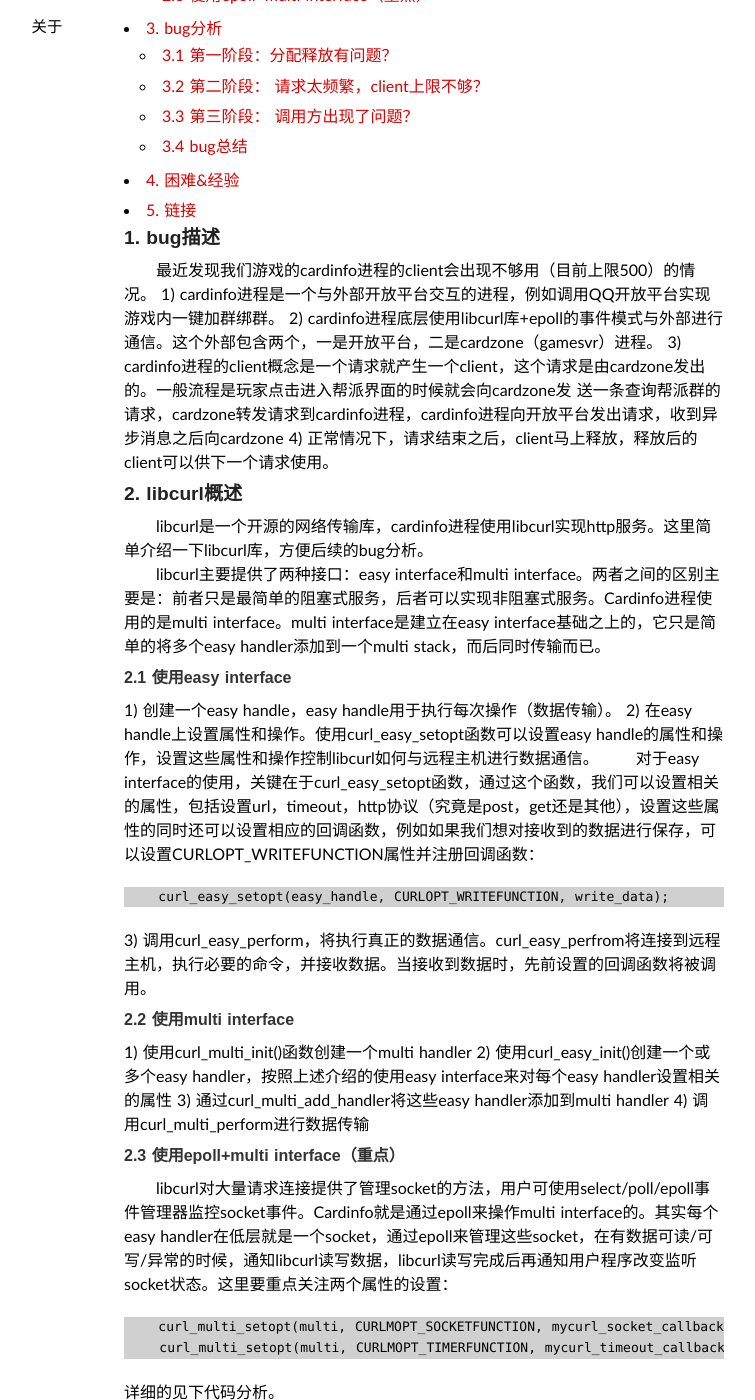
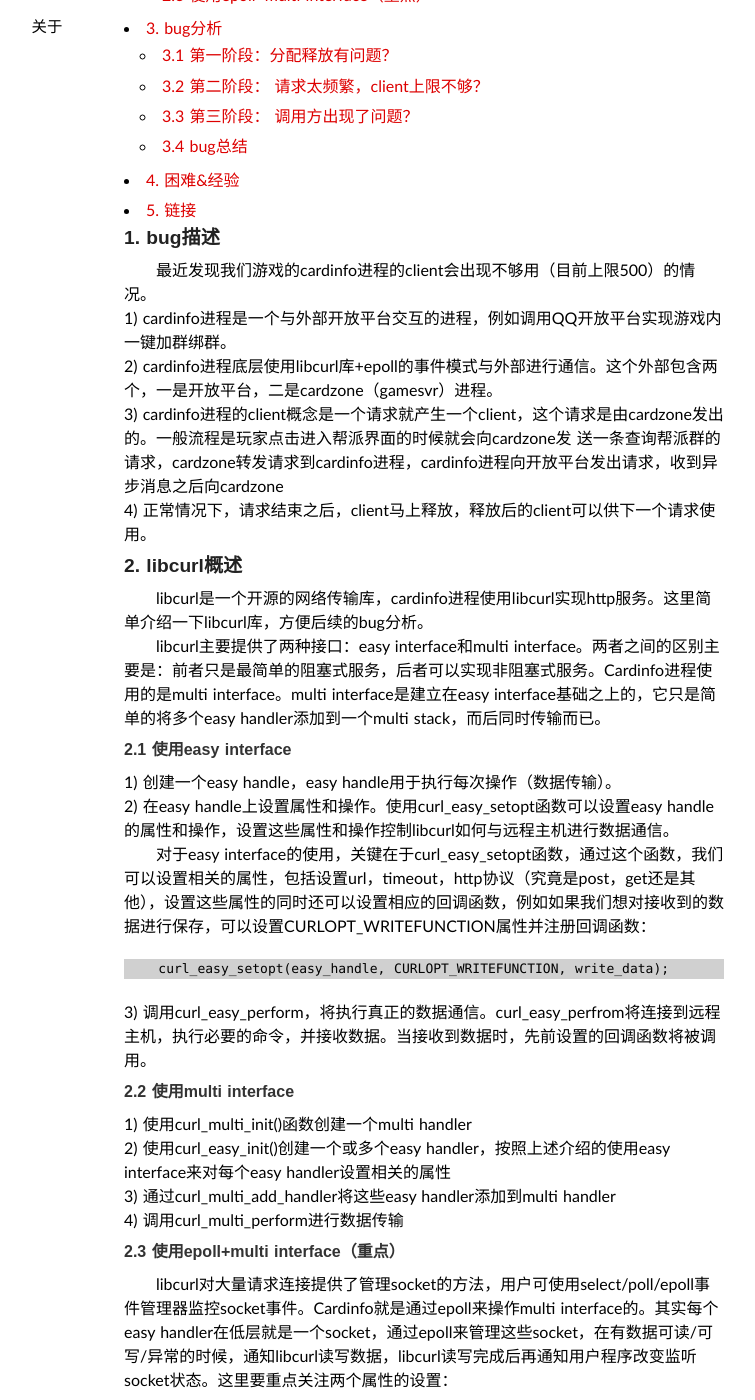
Before and after one commit to Haoson/Haoson.github.io, a Jekyll site: the page built from _posts/2015-06-08-one-line-fix.md, in a window 1280 px wide and 1400 px high, scrolled down 246 px. Shown: the whole window, without its empty margins (216-971 px from the left). Built offline with Jekyll 4.4.1, drawn with Linux system fonts in a browser that asks for light colours; some web fonts are replaced; comment, search, counter and statistics services are not loaded; some of the changed text lies outside the part shown.

Commit message:
fix align

```diff
--- a/_posts/2015-06-08-one-line-fix.md
+++ b/_posts/2015-06-08-one-line-fix.md
@@ -11,30 +11,30 @@ tags:
 {:toc}
 
 ### 1. bug描述
-　　最近发现我们游戏的cardinfo进程的client会出现不够用（目前上限500）的情况。
-1) cardinfo进程是一个与外部开放平台交互的进程，例如调用QQ开放平台实现游戏内一键加群绑群。
-2) cardinfo进程底层使用libcurl库+epoll的事件模式与外部进行通信。这个外部包含两个，一是开放平台，二是cardzone（gamesvr）进程。
-3) cardinfo进程的client概念是一个请求就产生一个client，这个请求是由cardzone发出的。一般流程是玩家点击进入帮派界面的时候就会向cardzone发        送一条查询帮派群的请求，cardzone转发请求到cardinfo进程，cardinfo进程向开放平台发出请求，收到异步消息之后向cardzone
-4) 正常情况下，请求结束之后，client马上释放，释放后的client可以供下一个请求使用。
+　　最近发现我们游戏的cardinfo进程的client会出现不够用（目前上限500）的情况。<br>
+1) cardinfo进程是一个与外部开放平台交互的进程，例如调用QQ开放平台实现游戏内一键加群绑群。 <br>
+2) cardinfo进程底层使用libcurl库+epoll的事件模式与外部进行通信。这个外部包含两个，一是开放平台，二是cardzone（gamesvr）进程。 <br>
+3) cardinfo进程的client概念是一个请求就产生一个client，这个请求是由cardzone发出的。一般流程是玩家点击进入帮派界面的时候就会向cardzone发        送一条查询帮派群的请求，cardzone转发请求到cardinfo进程，cardinfo进程向开放平台发出请求，收到异步消息之后向cardzone <br>
+4) 正常情况下，请求结束之后，client马上释放，释放后的client可以供下一个请求使用。 <br>
 
 ### 2. libcurl概述
 　　libcurl是一个开源的网络传输库，cardinfo进程使用libcurl实现http服务。这里简单介绍一下libcurl库，方便后续的bug分析。
 　　libcurl主要提供了两种接口：easy interface和multi interface。两者之间的区别主要是：前者只是最简单的阻塞式服务，后者可以实现非阻塞式服务。Cardinfo进程使用的是multi interface。multi interface是建立在easy interface基础之上的，它只是简单的将多个easy handler添加到一个multi stack，而后同时传输而已。
 
 #### 2.1 使用easy interface
-1) 创建一个easy handle，easy handle用于执行每次操作（数据传输）。
-2) 在easy handle上设置属性和操作。使用curl_easy_setopt函数可以设置easy handle的属性和操作，设置这些属性和操作控制libcurl如何与远程主机进行数据通信。
+1) 创建一个easy handle，easy handle用于执行每次操作（数据传输）。 <br>
+2) 在easy handle上设置属性和操作。使用curl_easy_setopt函数可以设置easy handle的属性和操作，设置这些属性和操作控制libcurl如何与远程主机进行数据通信。<br>
     　　对于easy interface的使用，关键在于curl_easy_setopt函数，通过这个函数，我们可以设置相关的属性，包括设置url，timeout，http协议（究竟是post，get还是其他），设置这些属性的同时还可以设置相应的回调函数，例如如果我们想对接收到的数据进行保存，可以设置CURLOPT_WRITEFUNCTION属性并注册回调函数：
 
         curl_easy_setopt(easy_handle, CURLOPT_WRITEFUNCTION, write_data);
 
-3) 调用curl_easy_perform，将执行真正的数据通信。curl_easy_perfrom将连接到远程主机，执行必要的命令，并接收数据。当接收到数据时，先前设置的回调函数将被调用。
+3) 调用curl_easy_perform，将执行真正的数据通信。curl_easy_perfrom将连接到远程主机，执行必要的命令，并接收数据。当接收到数据时，先前设置的回调函数将被调用。<br>
 
 #### 2.2 使用multi interface
-1) 使用curl_multi_init()函数创建一个multi handler
-2) 使用curl_easy_init()创建一个或多个easy handler，按照上述介绍的使用easy interface来对每个easy handler设置相关的属性
-3) 通过curl_multi_add_handler将这些easy handler添加到multi handler
-4) 调用curl_multi_perform进行数据传输
+1) 使用curl_multi_init()函数创建一个multi handler <br>
+2) 使用curl_easy_init()创建一个或多个easy handler，按照上述介绍的使用easy interface来对每个easy handler设置相关的属性<br>
+3) 通过curl_multi_add_handler将这些easy handler添加到multi handler <br>
+4) 调用curl_multi_perform进行数据传输<br>
 
 #### 2.3 使用epoll+multi interface（重点）
 　　libcurl对大量请求连接提供了管理socket的方法，用户可使用select/poll/epoll事件管理器监控socket事件。Cardinfo就是通过epoll来操作multi interface的。其实每个easy handler在低层就是一个socket，通过epoll来管理这些socket，在有数据可读/可写/异常的时候，通知libcurl读写数据，libcurl读写完成后再通知用户程序改变监听socket状态。这里要重点关注两个属性的设置：
@@ -52,28 +52,27 @@ tags:
 ![new_client函数定义](/assets/2.png)
 　　new_client逻辑很简单，从池子中取free block，成功就返回client指针，否则返回NULL。如果这里出错，那就是池子中的free block被耗尽。gdb断点确认下：
 ![gdb确认](/assets/3.png)
-　　果然，所有block已经全部分配出去。get_freeblock函数是blocklist提供的接口，blocklist作为基础数据结构被很多项目使用，这里面出现bug的可能性微乎及微，这里不提供源码，实际上在排查过程中，也进入get_freeblock中断点查看分配过程，确实没有问题。
+　　果然，所有block已经全部分配出去。get_freeblock函数是blocklist提供的接口，blocklist作为基础数据结构被很多项目使用，这里面出现bug的可能性微乎及微，这里不提供源码，实际上在排查过程中，也进入get_freeblock中断点查看分配过程，确实没有问题。<br>
 那么可能出现问题的是没有正确释放，先看一下free_client函数的定义：
 ![gdb确认](/assets/4.png)
-　　free_client的逻辑也是十分简单，free_block也是blocklist底层数据结构提供的接口，出现bug的可能性也很小。
+　　free_client的逻辑也是十分简单，free_block也是blocklist底层数据结构提供的接口，出现bug的可能性也很小。<br>
 综上述，排除了分配释放函数出错的可能性。
 
 #### 3.2 第二阶段： 请求太频繁，client上限不够？
-　　目前client上限是500，一个请求等同于一个client，如果请求太频繁，是有可能导致分配失败。从两个方面验证这个假设：
-1) 从之前正常分配释放的日志来看：
+　　目前client上限是500，一个请求等同于一个client，如果请求太频繁，是有可能导致分配失败。从两个方面验证这个假设：<br>
+1) 从之前正常分配释放的日志来看：<br>
 ![分配client日志](/assets/5.png)
-　　new一个client之后，处理请求，请求结束之后立马free client。对于这种短链接，即使某一时刻请求数飙升超过上限，之后的时候也应该有请求能够得到响应并打印日志。实际上在错误日志中我们发现一旦client满了之后，再也不能够处理任何请求，也就说，所有block一旦分配完毕，再也没有被释放出来。从这个角度来看，应该可以排除请求太频繁导致client超上限处理不过来的猜测。
-2) 分析分配频率和释放频率
-　　实际排查过程中我试图通过定量分析new client的频率和free client的频率来验证是否是请求太频繁的原因。对于new client频率的计算主要手段是统计日志，统计每分钟new 的数量，随机抽样十分钟，然后求平均数，基本可以得出平均每分钟new client的数量；对于free client的频率统计相对较麻烦，主要是通过分析调用方的调用频率，这里暂且不详细描述，可以参见第三阶段分析。
-　　这种分析方法非常麻烦，我也在这里浪费了不少时间，其实通过第一种的逻辑分析就可以排除请求太频繁的猜测，但是当时总觉得定量比定性分析准确。
+　　new一个client之后，处理请求，请求结束之后立马free client。对于这种短链接，即使某一时刻请求数飙升超过上限，之后的时候也应该有请求能够得到响应并打印日志。实际上在错误日志中我们发现一旦client满了之后，再也不能够处理任何请求，也就说，所有block一旦分配完毕，再也没有被释放出来。从这个角度来看，应该可以排除请求太频繁导致client超上限处理不过来的猜测。<br>
+2) 分析分配频率和释放频率<br>
+　　实际排查过程中我试图通过定量分析new client的频率和free client的频率来验证是否是请求太频繁的原因。对于new client频率的计算主要手段是统计日志，统计每分钟new 的数量，随机抽样十分钟，然后求平均数，基本可以得出平均每分钟new client的数量；对于free client的频率统计相对较麻烦，主要是通过分析调用方的调用频率，这里暂且不详细描述，可以参见第三阶段分析。<br>
+　　这种分析方法非常麻烦，我也在这里浪费了不少时间，其实通过第一种的逻辑分析就可以排除请求太频繁的猜测，但是当时总觉得定量比定性分析准确。<br>
 
 #### 3.3 第三阶段： 调用方出现了问题？
 分配和释放的代码如下（做了简化处理）：
 ![new_client调用函数定义](/assets/6.png)
 ![free_client调用函数定义](/assets/7.png)
-　　可以看出，new client调用时机 请求到达cardinfo进程的时候，free client有两处，一处是curl_multi_add_handle调用失败的时候，第二处是curl_multi_info_read从multi handler成功读取完数据的时候，也就是请求完成的时候释放。
-
-　　对于new client，可以看到没有并无任何令人迷惑的地方，断点调试之后也没发现异常，这里暂且不表，重点分析free client的两处场景，分析之前先把整个流程和重要函数调用介绍一遍：
+　　可以看出，new client调用时机 请求到达cardinfo进程的时候，free client有两处，一处是curl_multi_add_handle调用失败的时候，第二处是curl_multi_info_read从multi handler成功读取完数据的时候，也就是请求完成的时候释放。<br>
+　　对于new client，可以看到没有并无任何令人迷惑的地方，断点调试之后也没发现异常，这里暂且不表，重点分析free client的两处场景，分析之前先把整个流程和重要函数调用介绍一遍：<br>
 　　curl_multi_add_handle作用在libcurl概述章节有简单介绍。而且在libcurl概述章节中的使用用epoll+multi interface小节中，提到了两个重要属性的设置：
 
         curl_multi_setopt(multi, CURLMOPT_TIMERFUNCTION, mycurl_timeout_callback);
@@ -87,7 +86,7 @@ tags:
 
 这里的update_timer就会改变left值，最终也就是的回调被调用。
 
-再分析一下mycurl_timeout_callback：
+再分析一下mycurl_timeout_callback：<br>
 　　回调中先调用curl_multi_socket_action[^2]，然后调用mycurl_readinfo（见上定义）。curl_multi_socket_action将初始化请求并得到一个socket(fd)，然后调用上述提到的第二个重要参数设置的mycurl_socket_callback回调。先看看这个回调的函数定义（代码有简化）：
 ![mycurl_socket_callback回调函数定义-1](/assets/9.png)
 ![mycurl_socket_callback回调函数定义-2](/assets/10.png)
@@ -100,17 +99,17 @@ tags:
 - 第一处是add handle未成功的时候，也就是数据传输之前，handle获取失败，直接free掉，这里相当于检查，通过错误日志来看，client满之前数据传输日志已经打印出来，所以排除掉这里出问题的可能。
 - 第二处是在请求处理结束之后正常释放，如果这里出问题，那也就是handle状态不是CURLMSG_DONE,所以代码没有执行到这一步。继续看日志，由于mycurl_readinfo（定义见上）中打印了日志，
 ![日志打印](/assets/13.png)
-且日志文件中也出现了要打印的内容，这里让人无比疑惑，到底是谁出错导致没释放？这个地方组内同事帮我做了两件很重要的工作：
+且日志文件中也出现了要打印的内容，这里让人无比疑惑，到底是谁出错导致没释放？这个地方组内同事帮我做了两件很重要的工作：<br>
 一是发现了日志文件中出现的一两次的错误（40多万条日志数据中出现了两次）：
 ![errno9错误](/assets/14.png)
-二是为线上cardinfo进程的错误日志添加了更多输出信息：打印每次分配释放的序列号。
+二是为线上cardinfo进程的错误日志添加了更多输出信息：打印每次分配释放的序列号。<br>
 　　对于错误日志中出现的errno=9，也就是bad file fd，文件描述符出现了问题！查看该进程的fd使用情况：
 ![socket fd状态](/assets/15.png)
 Socket没有释放，而且随着时间会不断增多。为什么socket没有释放？程序中全部采用短链接，应该不会出现不释放的情况，继续分析。
 
 　　通过分析新添加的带有分配释放序列号的日志文件，我分别统计了new client[2]和free client[2]出现的次数，new了332次，free了331次，果然没有释放。找到最后一次new client[2]打印的地方，可以看到：
 ![new_client详细日志](/assets/16.png)
-　　仔细看这一段日志，可以发现new client[2]之后，epoll_ctl add fd=20成功，随后马上epoll_ctl del sock fd=20，但是这个删除fd的操作对象竟然是client[0]！
+　　仔细看这一段日志，可以发现new client[2]之后，epoll_ctl add fd=20成功，随后马上epoll_ctl del sock fd=20，但是这个删除fd的操作对象竟然是client[0]！<br>
 　　程序中唯一一处操作socket fd的地方就是mycurl_readinfo（定义见上）中的close函数，这里逻辑是协议接收完毕之后，立马显示删除socket，然后给cardzone进程回包，free client等。
 
 
```
